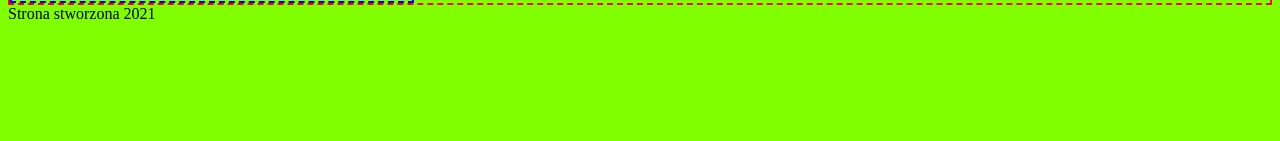
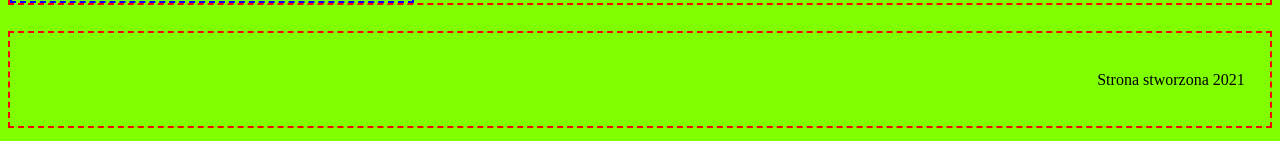
Before and after one commit to Darek30/kurs-front, a plain HTML site: page cw2 css/index.html in a window 1280 px wide. Shown: the part 656-797 px from the top of the page. Drawn offline with Linux system fonts and the light colour scheme.

Commit message:
zakończenie css2

```diff
--- a/cw2 css/style.css
+++ b/cw2 css/style.css
@@ -36,7 +36,7 @@ h1{
     padding: 2%;
     margin: 2%;
 }
->footer{
+.footer{
     border: 2px dashed red;
     margin-top: 2%;
     padding: 3% 2%;
```
